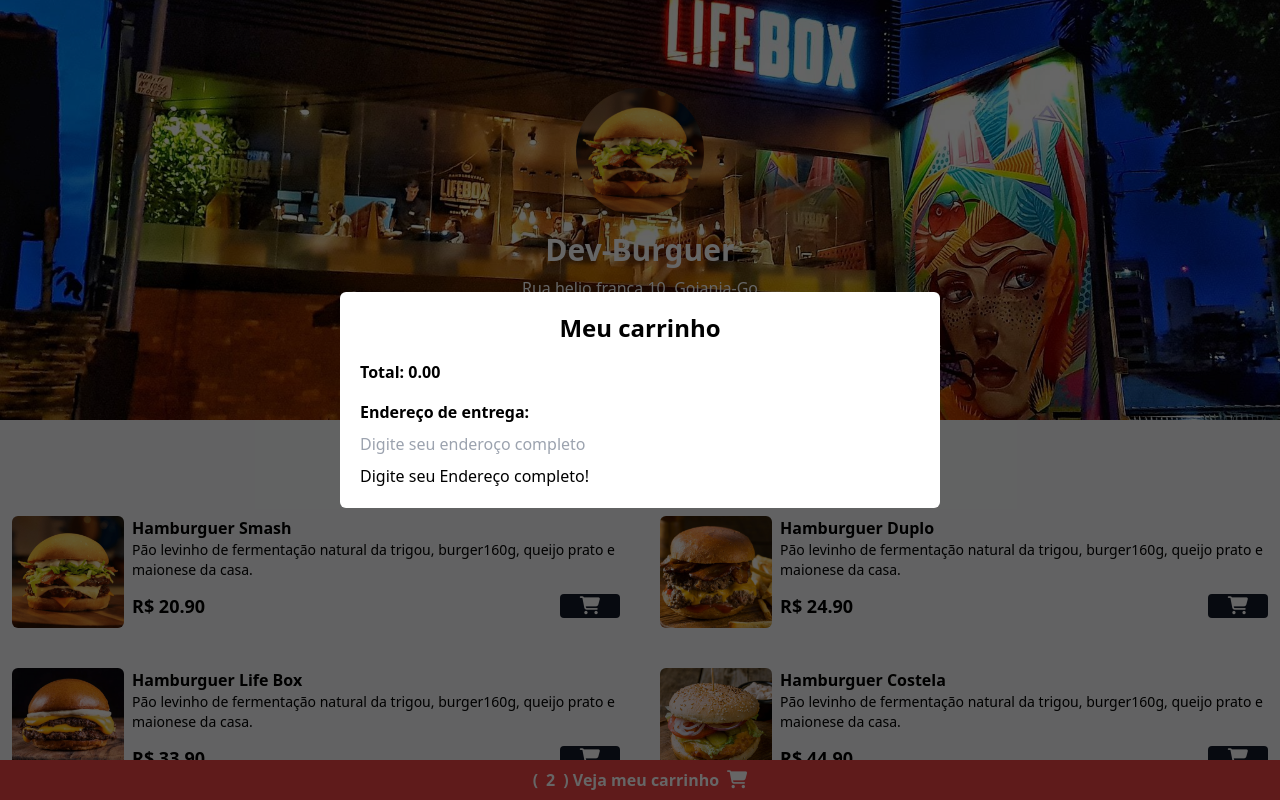
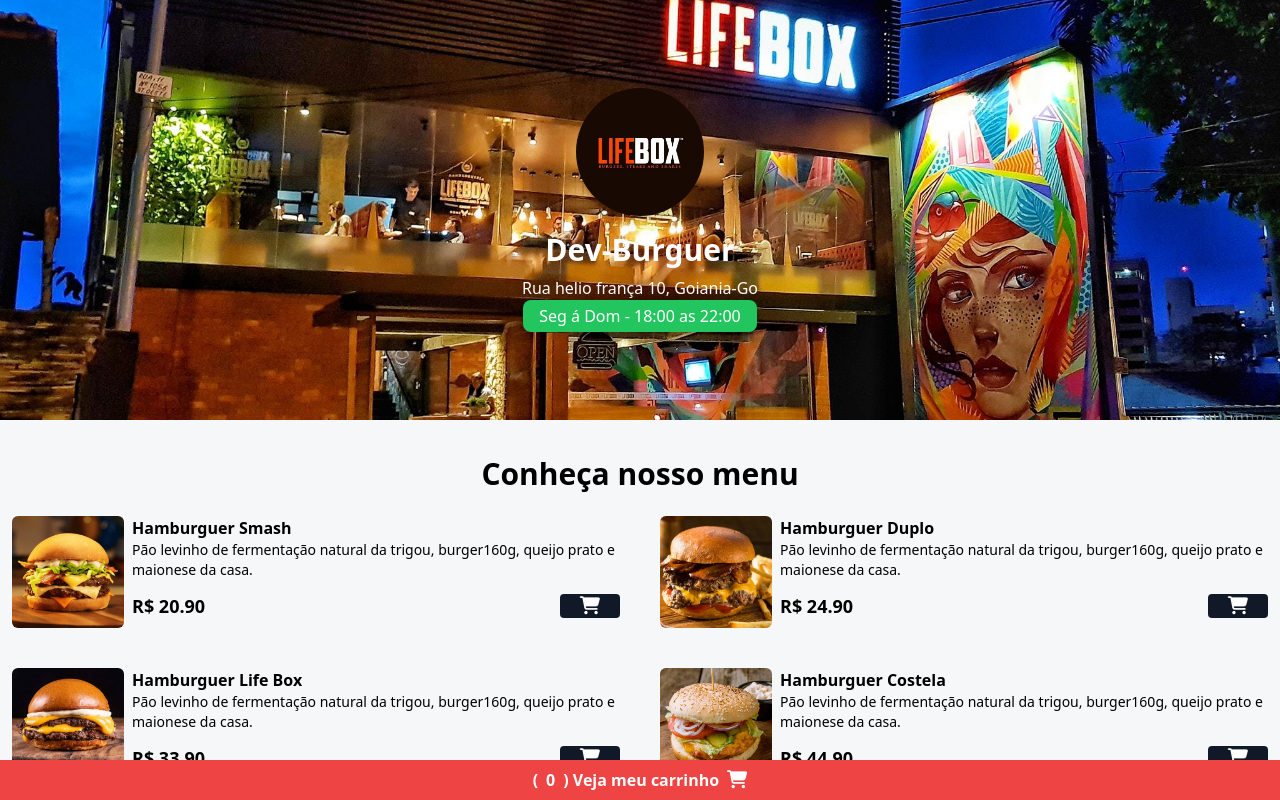
Before and after one commit to BrennoAlenkar/cardapio, a website: page index.html in a window 1280 px wide. Shown: the top 800 px of the page. Drawn offline with Linux system fonts and the light colour scheme.

Commit message:
Atualizei

```diff
--- a/index.html
+++ b/index.html
@@ -13,7 +13,7 @@
     <!--HEADER-->
     <header class="w-full h-[420px] bg-zinc-900 bg-home bg-cover bg-center">
         <div class="w-full h-full flex flex-col justify-center items-center">
-            <img src="assets/hamb-1.png" alt="Logo Hamburguer"
+            <img src="assets/logo-lifebox.jpg" alt="Logo Hamburguer"
                 class="w-32 h-32 rounded-full shadow-lg hover:scale-110 duration-200">
             <h1 class="text-3xl mt-4 mb-2 font-bold text-white">Dev-Burguer</h1>
 
@@ -273,7 +273,7 @@
     </div>
     <!-- FIM MENU-->
 
-    <div class="bg-black/60 w-full h-full fixed top-0 left-0 z-[99] flex items-center justify-center">
+    <div class="bg-black/60 w-full h-full fixed top-0 left-0 z-[99] items-center justify-center hidden">
         <div class="bg-white p-5 rounded-md min-w-[90%] md:min-w-[600px]">
             <h2 class="text-center font-bold text-2xl mb-2">Meu carrinho</h2>
 
@@ -284,13 +284,19 @@
             <p class="font-bold mt-4">Endereço de entrega:</p>
             <input type="text" name="" placeholder="Digite seu enderoço completo" id="address" class="w-full border-2 p-1 rounded my-2">
 
-            <p class="text-red-500" id="address-warn">Digite seu Endereço completo!</p>
+            <p class="text-red-500 hidden" id="address-warn">Digite seu Endereço completo!</p>
+
+            <div class="flex items-center justify-between mt-5 w-full">
+                <button id="close-modal-btn">Fechar</button>
+                <button id="checkout-btn" class="bg-green-500 text-white px-4 py-1 rounded">Finalizar pedido</button>
+            </div>
+
         </div>
     </div>
 
     <footer class="w-full bg-red-500 py-2 fixed bottom-0 z-40 flex items-center justify-center">
         <button class="flex items-center gap-2 text-white font-bold" id="card-btn">
-            (<span id="cart-count">2</span>)
+            (<span id="cart-count">0</span>)
             Veja meu carrinho
             <i class="fa-solid fa-cart-shopping text-lg text-white"></i>
         </button>
```
Also changed, not shown: assets/logo-lifebox.jpg (added), styles/output.css.
